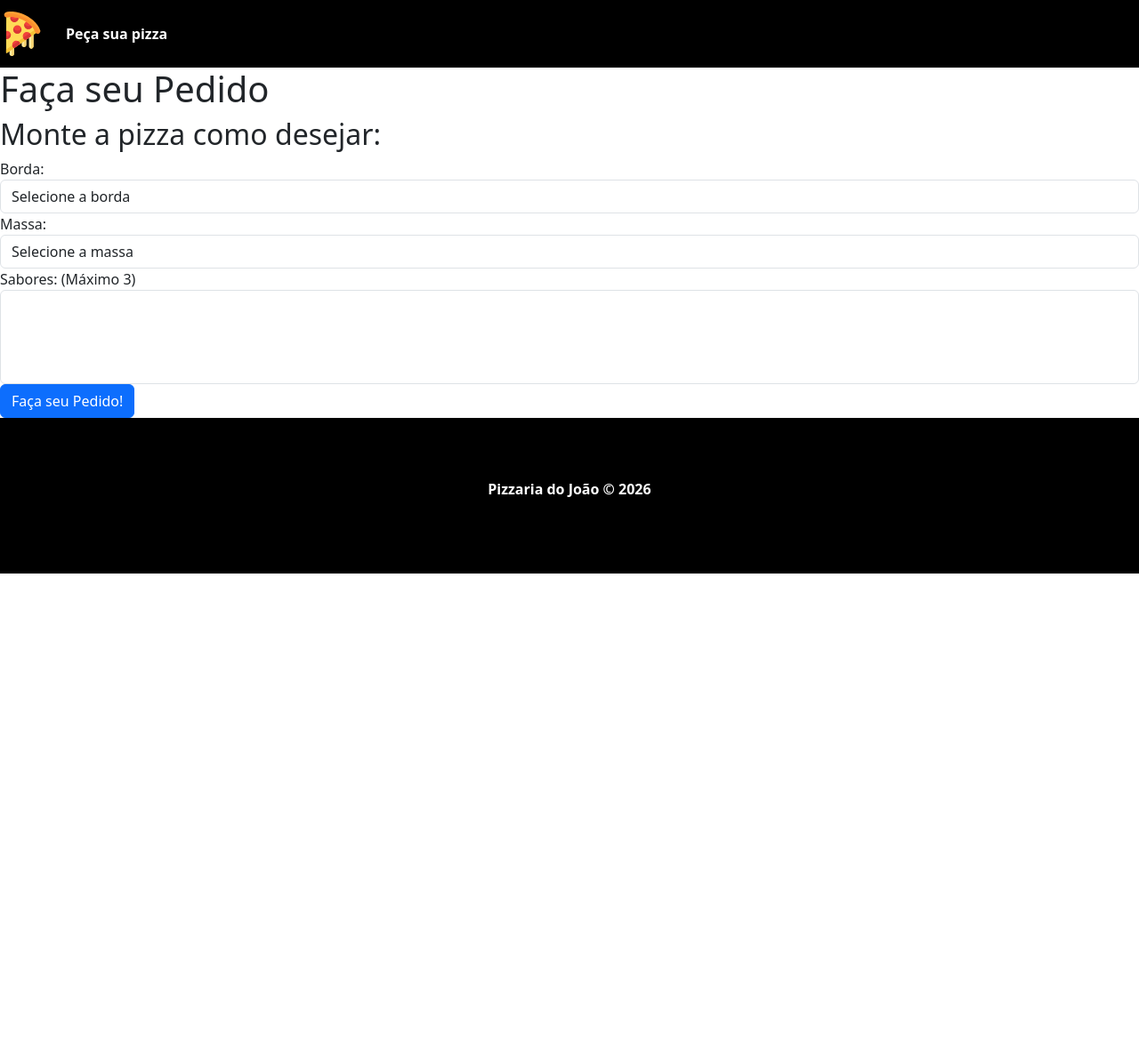
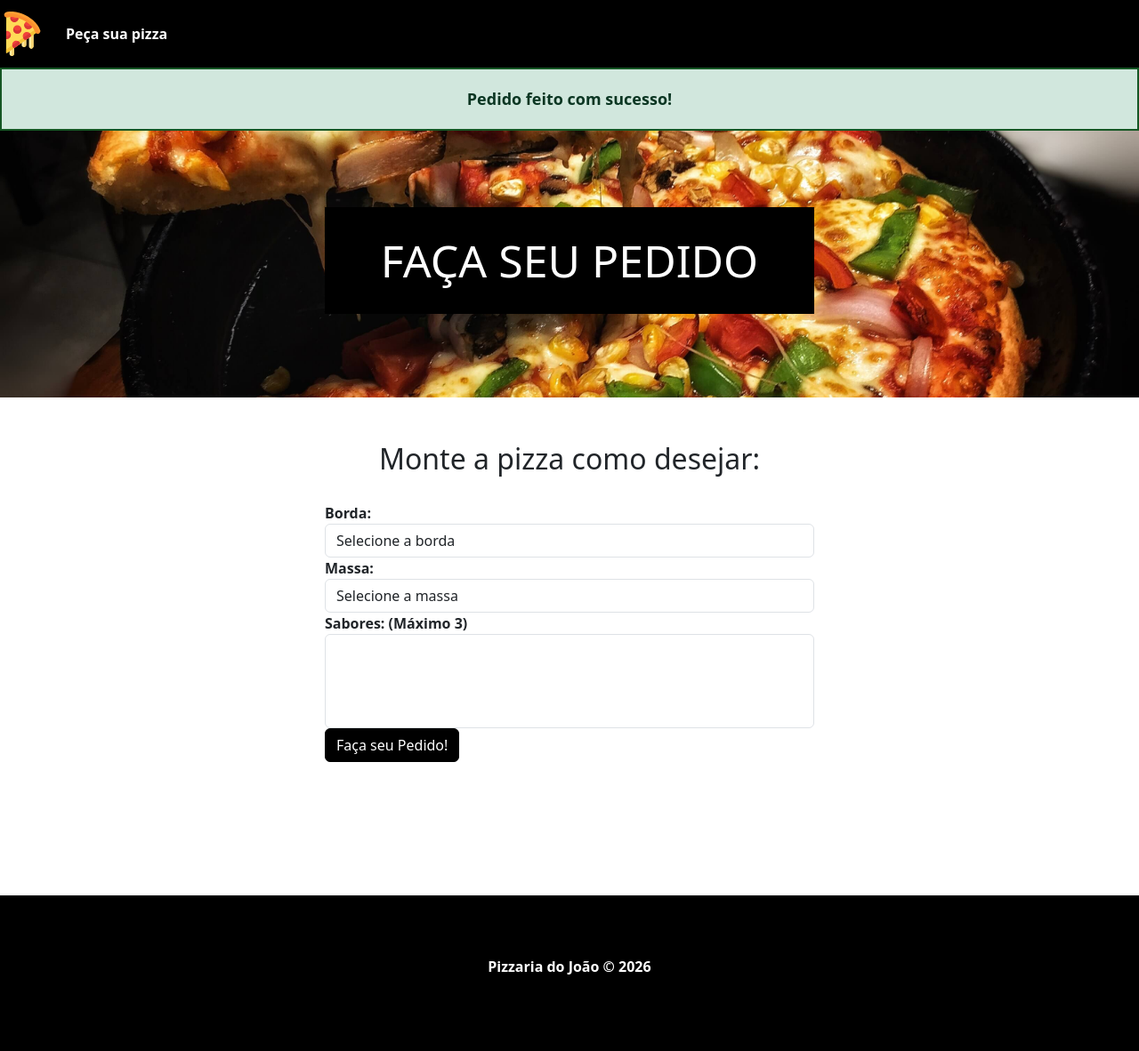
Before and after one commit to LucasSarri/Projeto_Pizzaria, a PHP site: page / in a window 1280 px wide. Shown: the whole page at 89% size. Before the commit the page ends 645 px from the top, so only its background shows below. Run offline with PHP 8.4, Linux system fonts and the light colour scheme; lists and menus that the app fills with data are empty; some libraries are stand-ins or nearby versions.

Commit message:
finalizando estilização da home

```diff
--- a/src/css/styles.css
+++ b/src/css/styles.css
@@ -28,3 +28,78 @@ footer {
     justify-content: center;
     font-weight: bold;
 }
+
+/* HOME - INDEX */
+#main-banner {
+    background-image: url("../img/pizza-banner.jpg");
+    height: 300px;
+    background-position: center;
+    background-size: cover;
+    width: 100%;
+    background-position-y: -300px;
+    display: flex;
+    align-items: center;
+    justify-content: center;
+}
+
+#main-banner h1 {
+    color: #fff;
+    background-color: #000;
+    text-align: center;
+    padding: 30px;
+    text-transform: uppercase;
+    width: 550px;
+    font-size: 50px;
+}
+
+#main-container {
+    margin-bottom: 100px;
+    padding: 50px 0;
+    text-align: center;
+    min-height: 50%;
+}
+
+#main-container h2 {
+    margin-bottom: 30px;
+}
+
+.row {
+    margin: 0;
+}
+
+#pizza-form {
+    max-width: 550px;
+    margin: 0 auto;
+    text-align: left;
+}
+
+#pizza-form label {
+    font-weight: bold;
+}
+
+.btn.btn-primary {
+    background-color: #000;
+    border-color: #000;
+}
+
+/* ALERTA */
+.alert {
+    border-radius: 0;
+    text-align: center;
+    margin-bottom: 0;
+    font-weight: bold;
+    padding: 20px;
+    font-size: 18px;
+}
+
+.alert.alert-success {
+    border: 2px solid #155724;
+}
+
+.alert.alert-warning {
+    border: 2px solid #856404;
+}
+
+.alert p {
+    margin-bottom: 0;
+}
--- a/src/index.php
+++ b/src/index.php
@@ -6,7 +6,7 @@
     <h1>Faça seu Pedido</h1>
 </div>
 
-<div id="maincontainer">
+<div id="main-container">
     <div id="container">
         <div class="row">
             <div class="col-md-12">
--- a/src/templates/header.php
+++ b/src/templates/header.php
@@ -26,3 +26,7 @@
             </div>
         </nav>
     </header>
+
+    <div class="alert alert-success">
+        <p>Pedido feito com sucesso!</p>
+    </div>
```
